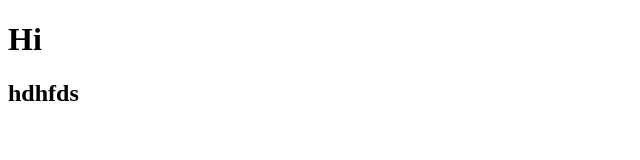
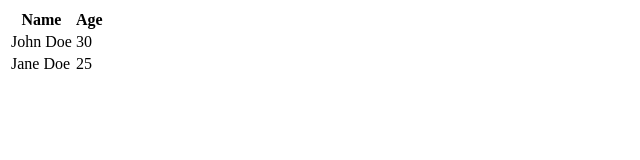
Before and after one commit to vncnttie/BSIT-Curriculum_Iglesia-Vincent_2-1, a plain HTML site: page index.html in a window 1280 px wide. Shown: the whole page, without its empty margins (0-640 px from the left). Drawn offline with Linux system fonts and the light colour scheme.

Commit message:
add table

```diff
--- a/index.html
+++ b/index.html
@@ -6,7 +6,21 @@
     <title>Document</title>
 </head>
 <body>
-    <h1>Hi</h1>
-    <h2>hdhfds</h2>
+    <table>
+        <tr>
+          <th>Name</th>
+          <th>Age</th>
+        </tr>
+        <tr>
+          <td>John Doe</td>
+          <td>30</td>
+        </tr>
+        <tr>
+          <td>Jane Doe</td>
+          <td>25</td>
+        </tr>
+      </table>
+
+
 </body>
 </html>
```
